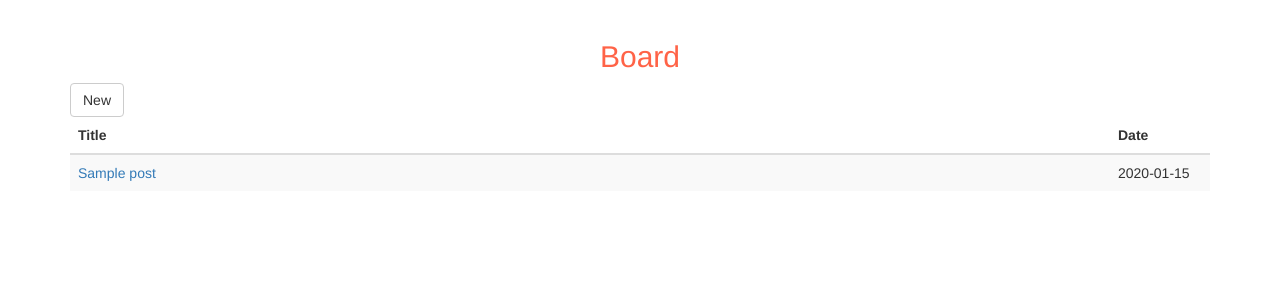
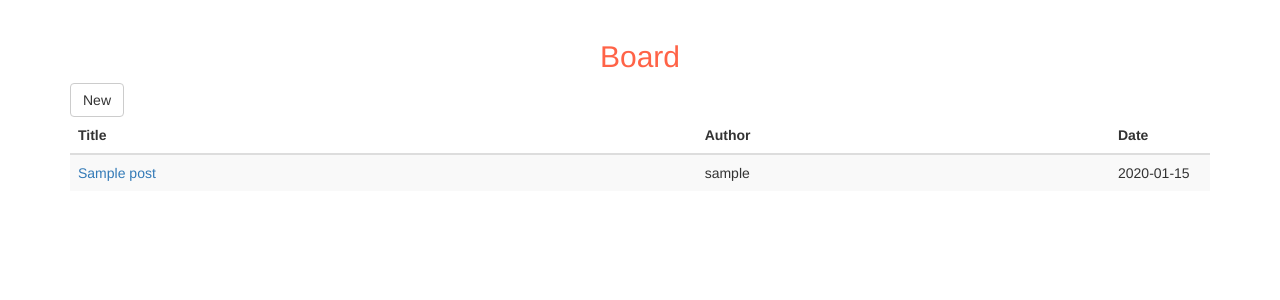
Before and after one commit to terr76/nodejs-board, a Node server app: page /posts in a window 1280 px wide. Shown: the part 52-352 px from the top of the page. Run offline with Node 20, Linux system fonts and the light colour scheme; tables that the repository leaves empty hold one stand-in row (values such as "Sample post"); some libraries are stand-ins or nearby versions.

Commit message:
added relationship between posts and users

```diff
--- a/models/Post.js
+++ b/models/Post.js
@@ -5,6 +5,7 @@ var util     = require("../util");
 var postSchema = mongoose.Schema({
   title:{type:String, required:[true,"Title is required!"]},
   body:{type:String, required:[true,"Body is required!"]},
+  author:{type:mongoose.Schema.Types.ObjectId, ref:"user", required:true},
   createdAt:{type:Date, default:Date.now},
   updatedAt:{type:Date},
 },{
--- a/routes/posts.js
+++ b/routes/posts.js
@@ -6,6 +6,7 @@ var util     = require("../util");
 // Index
 router.get("/", function(req, res){
   Post.find({})
+  .populate("author")
   .sort("-createdAt")
   .exec(function(err, posts){
     if(err) return res.json(err);
@@ -22,6 +23,7 @@ router.get("/new", function(req, res){
 
 // create
 router.post("/", function(req, res){
+  req.body.author = req.user._id;
   Post.create(req.body, function(err, post){
     if(err){
       req.flash("post", req.body);
@@ -34,7 +36,9 @@ router.post("/", function(req, res){
 
 // show
 router.get("/:id", function(req, res){
-  Post.findOne({_id:req.params.id}, function(err, post){
+  Post.findOne({_id:req.params.id})
+  .populate("author")
+  .exec(function(err, post){
     if(err) return res.json(err);
     res.render("posts/show", {post:post});
   });
--- a/views/posts/index.ejs
+++ b/views/posts/index.ejs
@@ -7,7 +7,7 @@
     <% include ../partials/nav %>
 
     <div class="container post post-index">
-   <% include ./partials/header ﻿%>
+      <% include ./partials/header %>
 
       <div class="buttons">
         <a class="btn btn-default" href="/posts/new">New</a>
@@ -17,6 +17,7 @@
         <thead>
           <tr>
             <th class="title">Title</th>
+            <th class="author">Author</th>
             <th class="date">Date</th>
           </tr>
         </thead>
@@ -29,7 +30,10 @@
           <% posts.forEach(function(post) { %>
             <tr>
               <td class="title">
-        <a href="/posts/<%= post._id %>"><div><%= post.title %></div></a>
+                <a href="/posts/<%= post._id %>"><div class="ellipsis"><%= post.title %></div></a>
+              </td>
+              <td class="author">
+                <div class="ellipsis"><%= post.author ? post.author.username : "" %></div>
               </td>
               <td class="date">
                 <%= post.createdDate %>
@@ -38,6 +42,7 @@
           <% }) %>
         </tbody>
       </table>
-  </div> <!-- container end -->
+
+    </div>  <!-- container end -->
   </body>
 </html>
--- a/views/posts/show.ejs
+++ b/views/posts/show.ejs
@@ -22,6 +22,7 @@
         <div class="row">
           <div class="col-sm-4 col-sm-push-8">
             <div class="post-info">
+              <div><span>Author</span> : <%= post.author ? post.author.username : "" %></div>
               <div><span>Created</span> : <%= post.createdDate %> <%= post.createdTime %></div>
               <% if(post.updatedAt) { %>
                 <div><span>Updated</span> : <%= post.updatedDate %> <%= post.updatedTime %></div>
```
Lines whose indentation alone changed are shown as unchanged.
